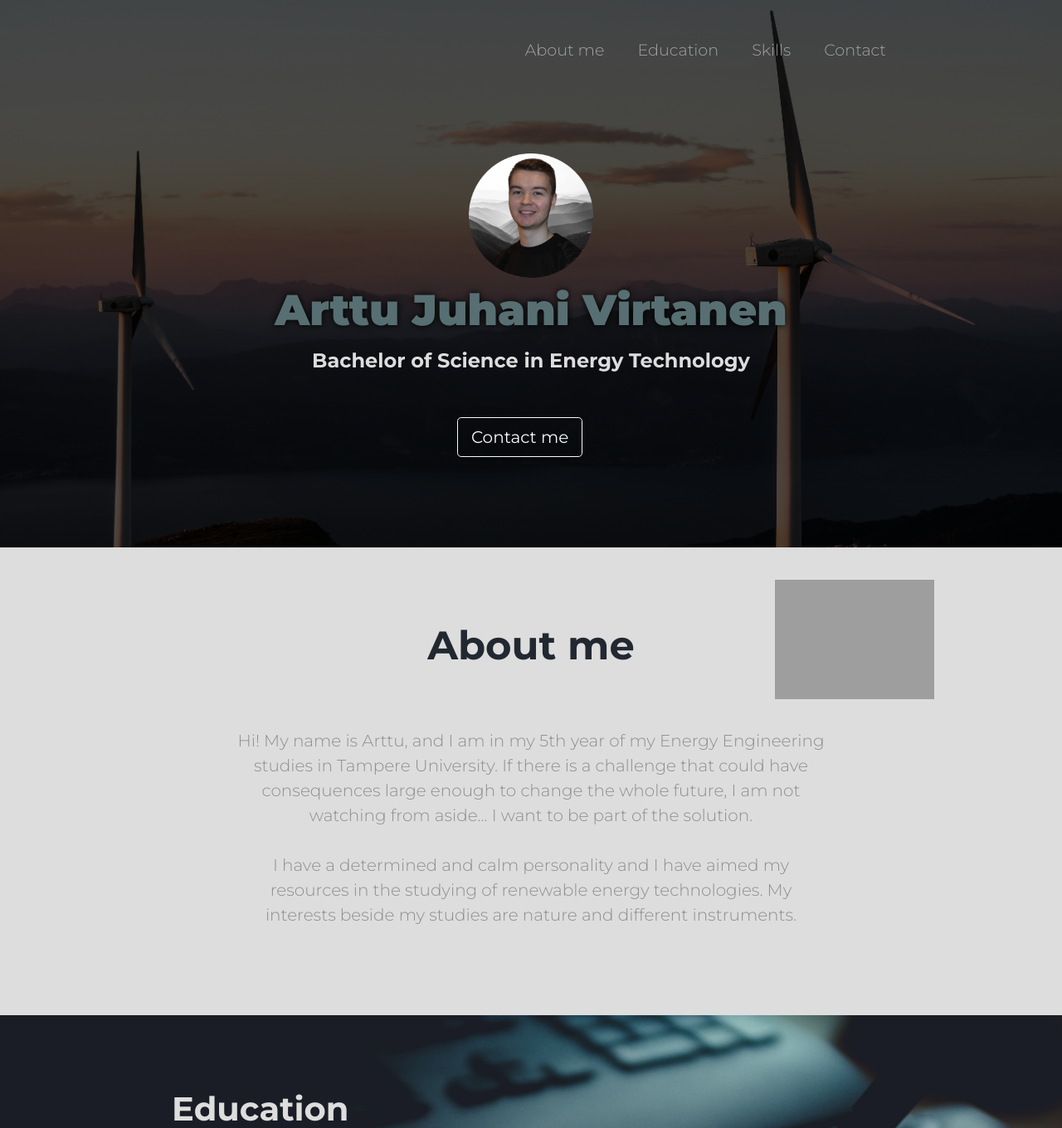
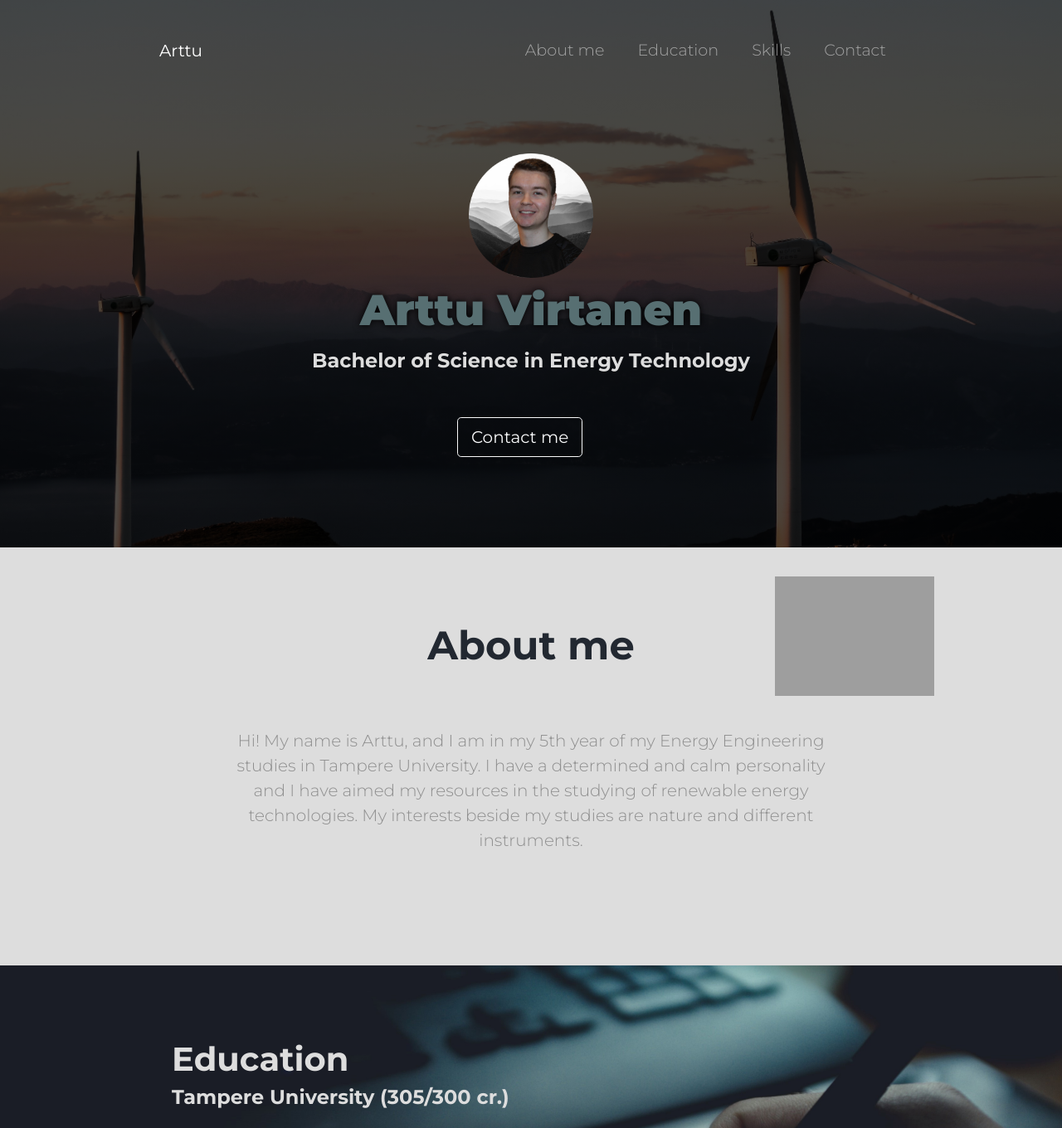
Before and after one commit to arttujuhani/Arttu-Virtanen, a Flask app: page / in a window 1280 px wide. Shown: the top 1360 px of the page at 83% size. Run offline with Flask 2, Linux system fonts and the light colour scheme; grey boxes are pictures that could not be loaded.

Commit message:
Test commit

```diff
--- a/templates/index.html
+++ b/templates/index.html
@@ -27,7 +27,8 @@
 
     <!-- Nav Bar -->
       <nav class="navbar navbar-expand-xl navbar-dark">
-           <button class="navbar-toggler" type="button" data-toggle="collapse" data-target="#navbarSupportedContent" aria-controls="navbarSupportedContent" aria-expanded="false" aria-label="Toggle navigation">
+          <a class="navbar-brand" href="">Arttu</a>
+          <button class="navbar-toggler" type="button" data-toggle="collapse" data-target="#navbarSupportedContent" aria-controls="navbarSupportedContent" aria-expanded="false" aria-label="Toggle navigation">
           <span class="navbar-toggler-icon"></span>
         </button>
         <div class="collapse navbar-collapse" id="navbarSupportedContent">
@@ -53,7 +54,7 @@
 
         <div class="top-container">
             <img class="CV-picture" src="static/images/CV_kuva_nature_bg.png">
-            <h1 class="big-heading">Arttu Juhani Virtanen</h1>
+            <h1 class="big-heading">Arttu Virtanen</h1>
             <h4 class="small-heading">Bachelor of Science in Energy Technology</h4>
         </div>
 
@@ -72,12 +73,11 @@
       <h1 class="about_me-title">About me</h1>
       <img class="personal-image" src="static/images/CV_picture.png" alt="personal picture">
       <p class="lead about-me-text">Hi! My name is Arttu, and I am in my 5th year of my Energy Engineering studies in Tampere University.
-          If there is a challenge that could have consequences large enough to change the whole future, I am not watching
-          from aside... I want to be part of the solution.
+          I have a determined and calm personality and I have aimed my resources in the studying of renewable energy technologies.
+          My interests beside my studies are nature and different instruments.
           <br>
           <br>
-          I have a determined and calm personality and I have aimed my resources in the studying of renewable energy technologies.
-          My interests beside my studies are nature and different instruments.
+
 
       </p>
     </div>
```
